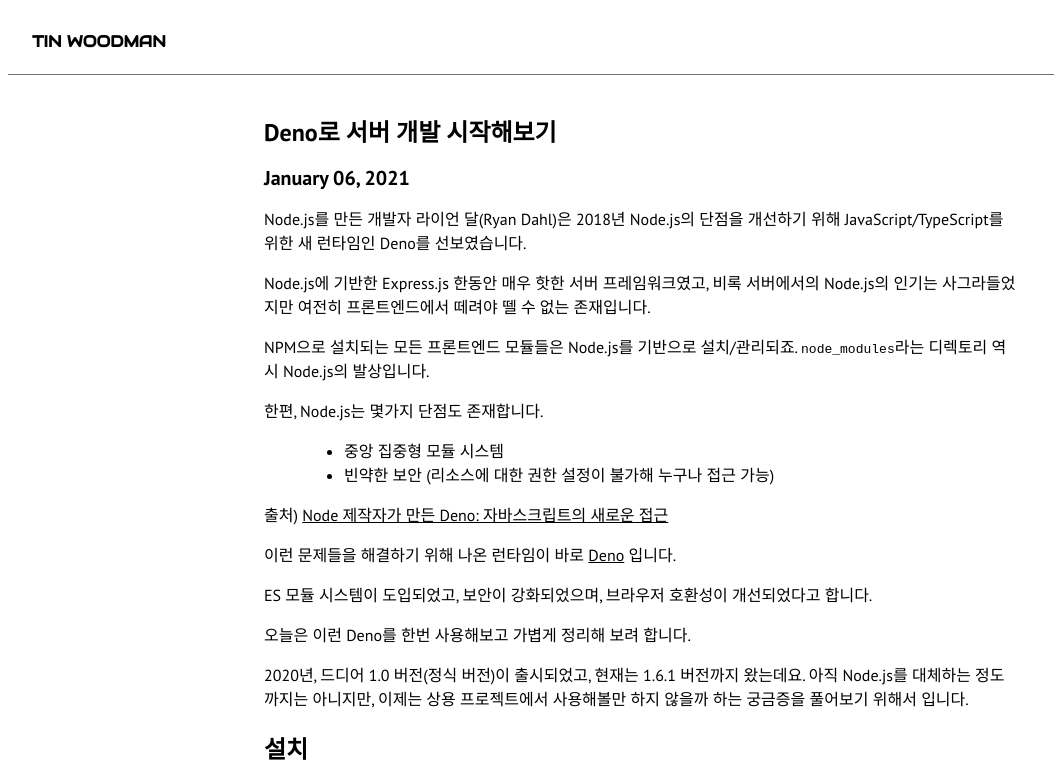
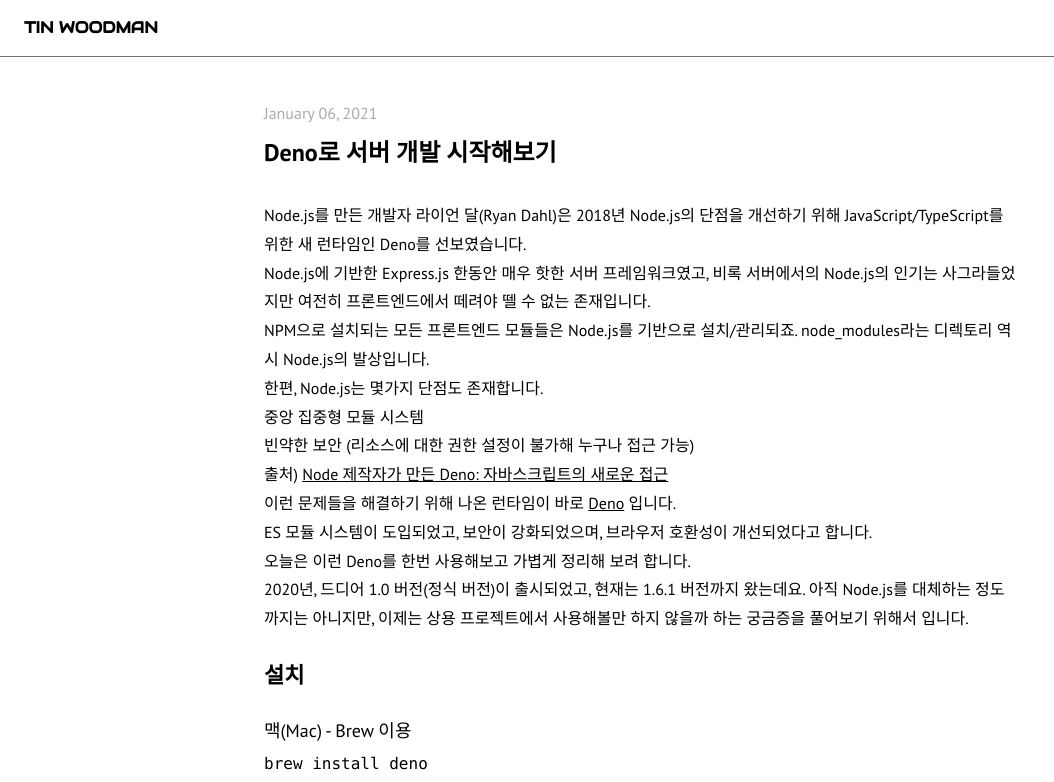
Before and after one commit to ChaeWonKong/react-blog, a Gatsby site: page /posts/2021-01-06-deno in a window 1280 px wide. Shown: the top 782 px of the page, without its empty margins (0-1054 px from the left). Built offline with nearby package versions, Linux system fonts and the light colour scheme; Gatsby itself is replaced by a stand-in of ours; some packages are replaced by stand-ins of ours; code samples lack their colours.

Commit message:
style: 💄 reset styles for posts

```diff
--- a/src/components/Header.tsx
+++ b/src/components/Header.tsx
@@ -1,5 +1,6 @@
 import React from 'react';
 import styled from 'styled-components';
+import { Link } from 'gatsby';
 
 const Wrapper = styled.div`
   width: 100%;
@@ -9,6 +10,10 @@
   display: flex;
   align-items: center;
   padding: 12px 24px;
+
+  & > a {
+    text-decoration: none;
+  }
 `;
 
 const Title = styled.h1`
@@ -20,7 +25,7 @@
 
 const Header = () => (
   <Wrapper>
-    <Title onClick={() => location.href = '/'}>TIN WOODMAN</Title>
+    <Link to='/'><Title>TIN WOODMAN</Title></Link>
   </Wrapper>
 );
 
--- a/src/components/Layouts.tsx
+++ b/src/components/Layouts.tsx
@@ -1,14 +1,15 @@
 import React from 'react';
 import styled, { createGlobalStyle } from 'styled-components';
-import reset from 'styled-reset';
 import Header from './Header';
 import Helment from 'react-helmet';
+import reset from 'styled-reset';
 
 interface LayoutProps {
   children: React.ReactNode;
 }
 
 const GlobalStyle = createGlobalStyle`
+  ${reset};
   * {
     box-sizing: border-box;
     -ms-overflow-style: none;  /* IE and Edge */
@@ -16,6 +17,7 @@
   }
   body {
     font-family: 'PT Sans', 'Noto Sans KR', sans-serif;
+    line-height: 1.8;
   }
   *:focus {
     outline: none;
@@ -32,6 +34,29 @@
       color: #ababab;
     }
   };
+  h1 {
+    font-size: 24px;
+    line-height: 2;
+    font-weight: bold;
+  }
+
+  h2 {
+    font-size: 22px;
+    line-height: 2;
+    margin-top: 20px;
+    font-weight: bold;
+  }
+
+  h3 {
+    font-size: 18px;
+    line-height:2;
+    margin-top: 16px;
+  }
+
+  p {
+    font-size: 16px;
+    font-weight: lighter;
+  }
 `;
 
 const Wrapper = styled.div`
--- a/src/templates/Post.tsx
+++ b/src/templates/Post.tsx
@@ -3,14 +3,27 @@
 import { graphql } from 'gatsby';
 import Layouts from '../components/Layouts';
 import Helmet from 'react-helmet';
-require("prismjs/themes/prism.css")
 
-import * as S from './styled'
+// eslint-disable-next-line
+require('prismjs/themes/prism.css');
+
+import styled from 'styled-components';
 
 interface TemplateProps {
   data: any;
 }
 
+const Title =styled.h1`
+  margin-bottom: 24px;
+`;
+
+const Date = styled.h3`
+  font-size: 16px;
+  color: #ababab;
+  font-weight: normal;
+  text-decoration: none;
+
+`;
 
 export default function Template({
   data, // this prop will be injected by the GraphQL query below.
@@ -30,8 +43,9 @@
       <Layouts>
         <div className='blog-post-container'>
           <div className='blog-post'>
-            <S.Heading1>{ frontmatter.title }</S.Heading1>
-            <S.Heading2>{ frontmatter.date }</S.Heading2>
+            <Date>{ frontmatter.date }</Date>
+            <Title>{ frontmatter.title }</Title>
+
             <div
               className='blog-post-content'
               dangerouslySetInnerHTML={{ __html: html }}
--- a/src/templates/styled.ts
+++ /dev/null
@@ -1,11 +0,0 @@
-import styled from 'styled-components'
-
-export const Heading1 = styled.h1`
-  font-size: 24px;
-  line-height: 1.4;
-`
-
-export const Heading2 = styled.h2`
-  font-size: 20px;
-  line-height: 1.2;
-`
```
